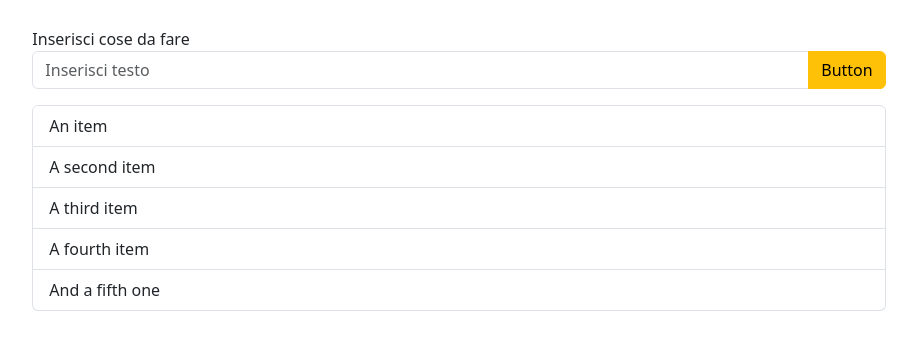
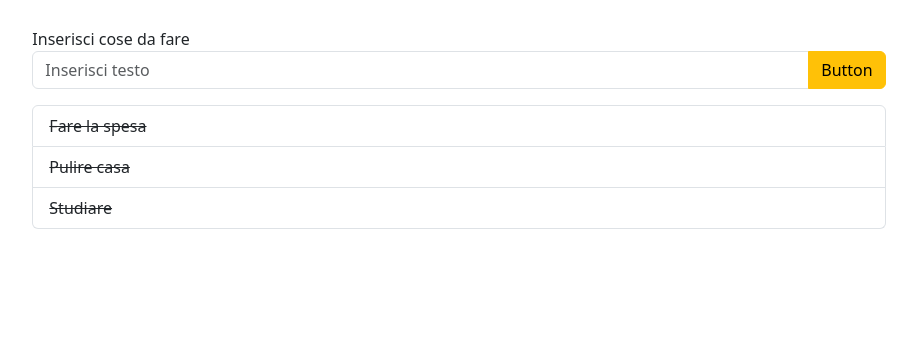
Before and after one commit to enricoforesta/vue-todolist, a plain HTML site: page index.html in a window 1280 px wide. Shown: the part 77-426 px from the top of the page, without its empty margins (181-1098 px from the left). Drawn offline with nearby package versions, Linux system fonts and the light colour scheme.

Commit message:
feat: milestone 1

```diff
--- a/css/style.css
+++ b/css/style.css
@@ -0,0 +1,9 @@
+*{
+    margin: 0;
+    padding: 0;
+    box-sizing: border-box;
+}
+
+.underline{
+    text-decoration: line-through;
+}
--- a/index.html
+++ b/index.html
@@ -18,7 +18,7 @@
     <header class="py-4">
         <h1 class="text-center">TO DO LIST</h1>
     </header>
-    <main>
+    <main id="app">
         <div class="mx-auto col col-md-8">
             <label for="add-todo">Inserisci cose da fare</label>
             <div class="input-group mb-3">
@@ -26,11 +26,7 @@
                 <button class="btn btn-warning" type="button" id="button-addon2">Button</button>
             </div>
             <ul class="list-group">
-                <li class="list-group-item">An item</li>
-                <li class="list-group-item">A second item</li>
-                <li class="list-group-item">A third item</li>
-                <li class="list-group-item">A fourth item</li>
-                <li class="list-group-item">And a fifth one</li>
+                <li class="list-group-item" v-for="(todo,i) in todos" :class="{underline: todo.done === true}">{{todo.text}}</li>
             </ul>
         </div>
     </main>
--- a/js/main.js
+++ b/js/main.js
@@ -1 +1,23 @@
 "use strict"
+
+const { createApp } = Vue;
+
+const myApp = createApp({
+    data() {
+        return {
+            todos:[
+                {
+                    text: "Fare la spesa",
+                    done: true
+                },                {
+                    text: "Pulire casa",
+                    done: true
+                },                {
+                    text: "Studiare",
+                    done: true
+                },
+            ]
+        }
+    }
+});
+myApp.mount("#app")
```
